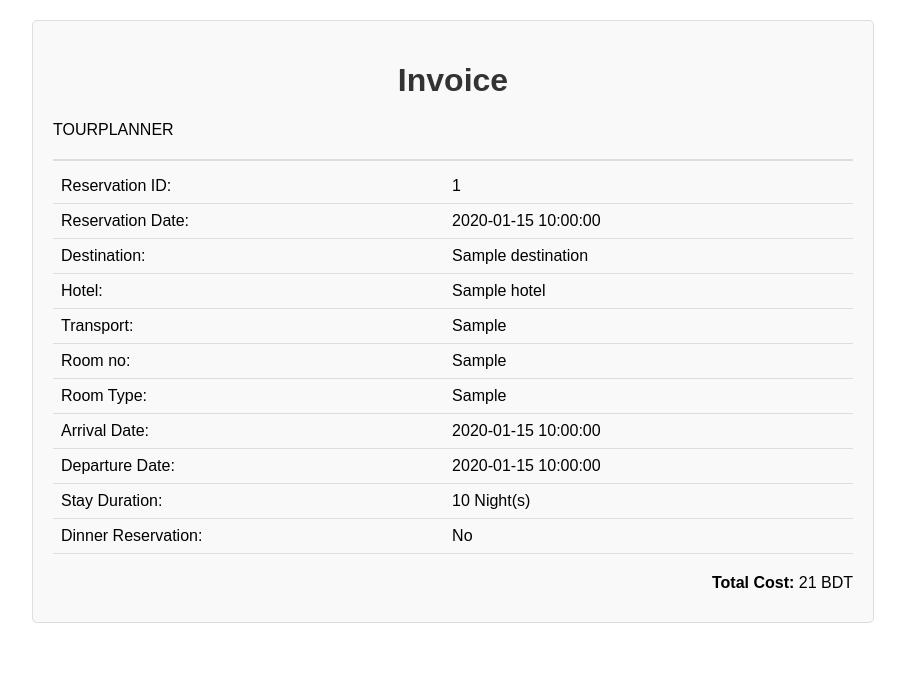
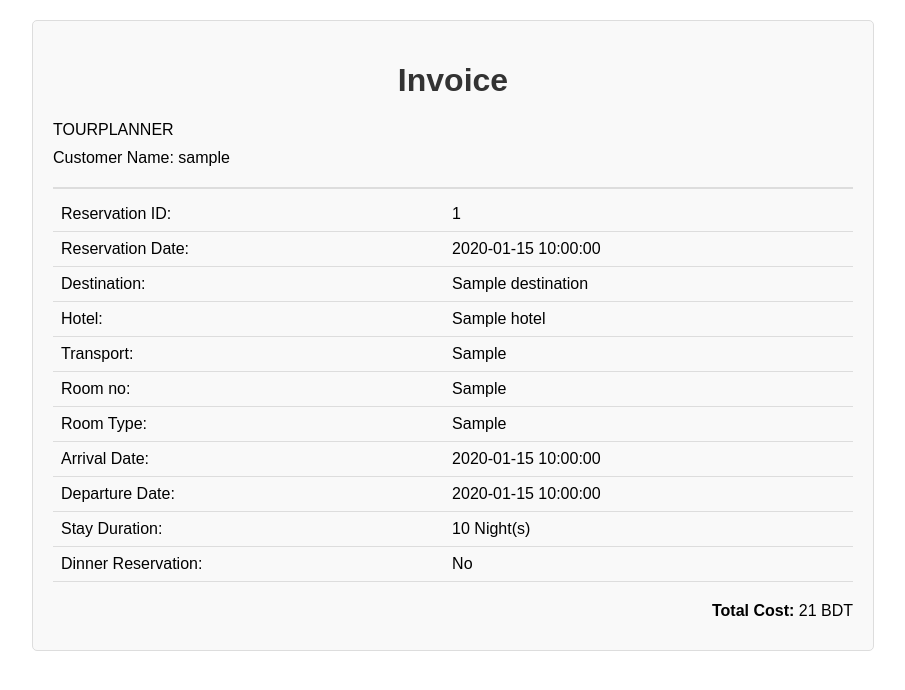
Before and after one commit to ay0-0n/TourPlanner, a Flask app: template app/templates/invoice_template.html in a window 1280 px wide. Shown: the top 690 px of the page, without its empty margins (187-1092 px from the left). Run offline with Flask 3, Linux system fonts and the light colour scheme; the template is opened without the code that fills it: most values are stand-ins (such as "Sample title", 1, 10 or a date in 2020).

Commit message:
Added Customer Name

```diff
--- a/app/templates/invoice_template.html
+++ b/app/templates/invoice_template.html
@@ -63,6 +63,7 @@
     <div class="invoice">
         <h1>Invoice</h1>
         <p>TOURPLANNER</p>
+        <p> Customer Name: {{ data.user_name }}</p>
         <hr>
         <div class="details">
             <table>
```
